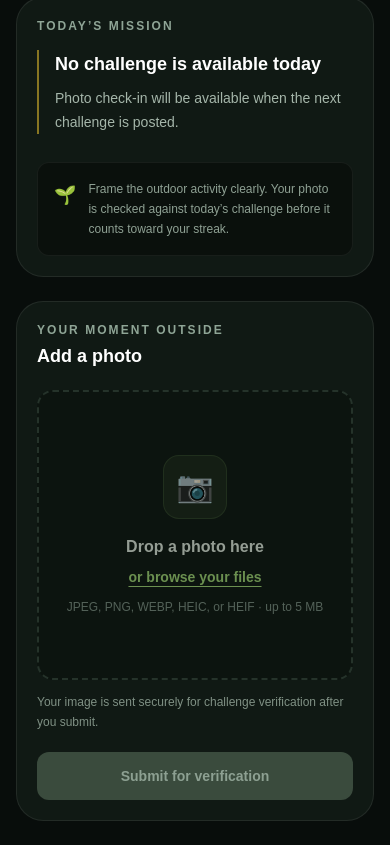
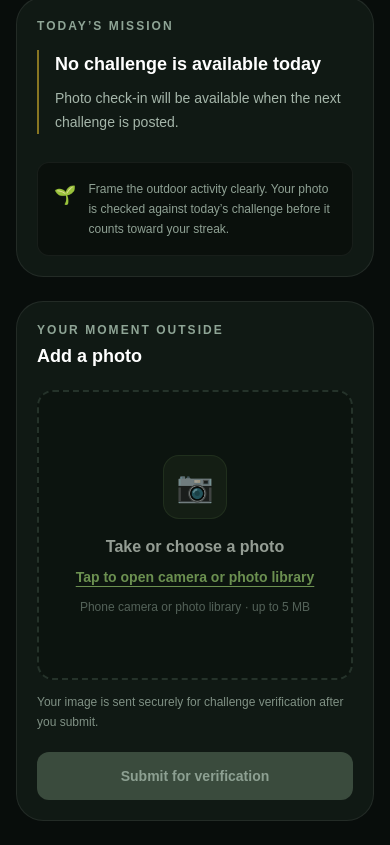
Before and after one commit to RISHABH12005/Touch-Grass, a Next.js app: page /challenge in a window 390 px wide. Shown: the part 402-1247 px from the top of the page. Built offline with nearby package versions, Linux system fonts and the light colour scheme; no server answers; sample sign-in values are in the browser's storage.

Commit message:
Improve mobile camera and photo library picker

```diff
--- a/src/app/challenge/page.tsx
+++ b/src/app/challenge/page.tsx
@@ -359,9 +359,9 @@ export default function ChallengePage() {
                     <span className={"mb-4 grid h-16 w-16 place-items-center rounded-2xl border border-[#a8df78]/15 bg-[#a8df78]/[0.08] text-3xl transition-transform " + (dragActive ? 'scale-110' : '') + ' motion-reduce:transition-none'} aria-hidden="true">
                       {dragActive ? '↓' : '📷'}
                     </span>
-                    <span className="text-base font-extrabold text-[#edf5e9]">{dragActive ? 'Drop your photo to add it' : 'Drop a photo here'}</span>
-                    <span className="mt-2 text-sm font-semibold text-[#a8df78] underline underline-offset-4">or browse your files</span>
-                    <span id="upload-hint" className="mt-3 text-xs text-[#809286]">JPEG, PNG, WEBP, HEIC, or HEIF · up to 5 MB</span>
+                    <span className="text-base font-extrabold text-[#edf5e9]">{dragActive ? 'Drop your photo to add it' : 'Take or choose a photo'}</span>
+                    <span className="mt-2 text-sm font-semibold text-[#a8df78] underline underline-offset-4">Tap to open camera or photo library</span>
+                    <span id="upload-hint" className="mt-3 text-xs text-[#809286]">Phone camera or photo library · up to 5 MB</span>
                   </>
                 ) : (
                   <span className="mt-auto rounded-full border border-white/15 bg-black/50 px-4 py-2 text-sm font-bold text-white backdrop-blur-sm">Choose a different photo</span>
@@ -371,7 +371,7 @@ export default function ChallengePage() {
                 ref={inputRef}
                 id="challenge-photo"
                 type="file"
-                accept="image/jpeg,image/png,image/webp,image/heic,image/heif,.heic,.heif"
+                accept="image/*"
                 onChange={handleFileChange}
                 disabled={!challenge || uploading || completedToday || completionLoading || Boolean(completionError)}
                 className="peer sr-only"
```
